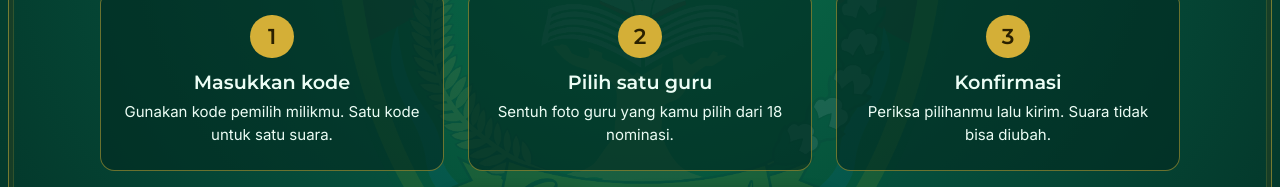
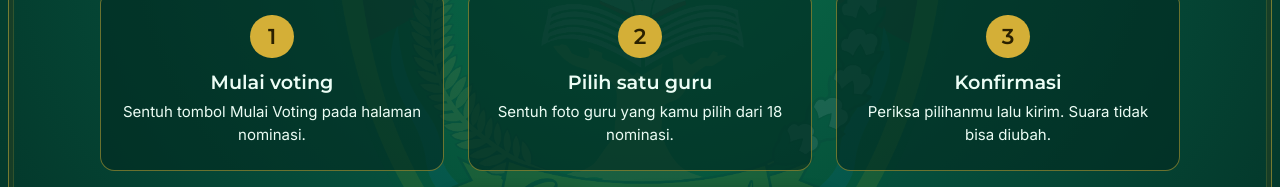
Before and after one commit to atmajayydha/teacher-awardssdnmr, a plain HTML site: page index.html in a window 1280 px wide. Both pictures are taken after a click on the button "Mulai". Shown: the part 355-542 px from the top of the page. Drawn offline with nearby package versions, Linux system fonts and the light colour scheme; no server answers.

Commit message:
index.html

```diff
--- a/index.html
+++ b/index.html
@@ -37,7 +37,7 @@
     <h2 class="gold-text">Selamat Datang</h2>
     <p class="sub">Pilih guru terfavoritmu tahun ini</p>
     <div class="steps">
-      <div><b>1</b><h3>Masukkan kode</h3><p>Gunakan kode pemilih milikmu. Satu kode untuk satu suara.</p></div>
+      <div><b>1</b><h3>Mulai voting</h3><p>Sentuh tombol Mulai Voting pada halaman nominasi.</p></div>
       <div><b>2</b><h3>Pilih satu guru</h3><p>Sentuh foto guru yang kamu pilih dari 18 nominasi.</p></div>
       <div><b>3</b><h3>Konfirmasi</h3><p>Periksa pilihanmu lalu kirim. Suara tidak bisa diubah.</p></div>
     </div>
```
